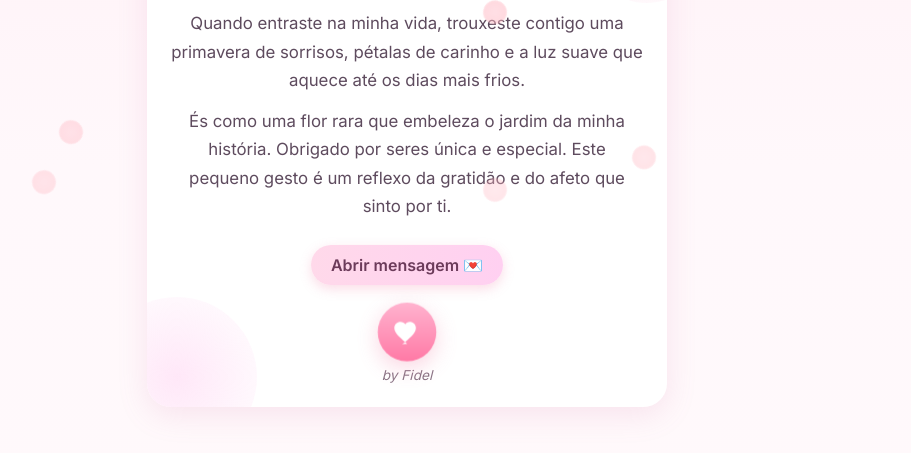
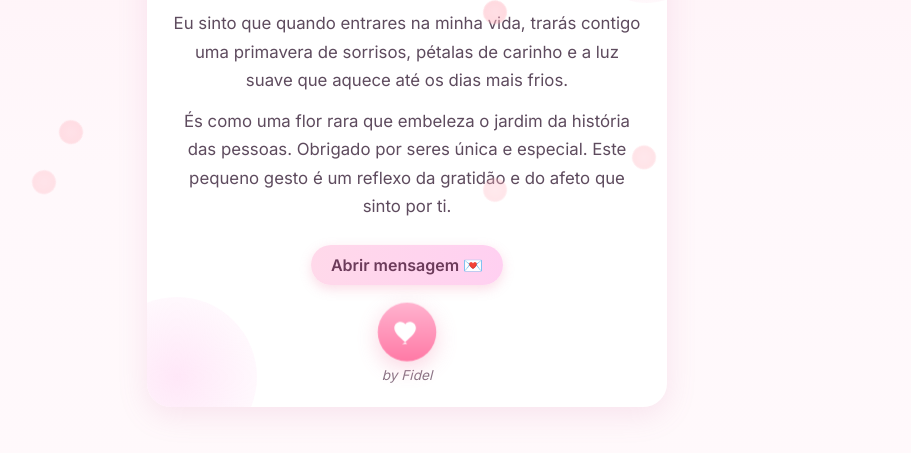
Before and after one commit to fidelinofernando/present-bel, a plain HTML site: page index.html in a window 1280 px wide. Shown: the part 235-688 px from the top of the page, without its empty margins (233-1144 px from the left). Drawn offline with Linux system fonts and the light colour scheme.

```diff
--- a/index.html
+++ b/index.html
@@ -68,8 +68,8 @@
 <body>
   <div class="card">
     <h1>Belma</h1>
-    <p>Quando entraste na minha vida, trouxeste contigo uma primavera de sorrisos, pétalas de carinho e a luz suave que aquece até os dias mais frios.</p>
-    <p>És como uma flor rara que embeleza o jardim da minha história. Obrigado por seres única e especial. Este pequeno gesto é um reflexo da gratidão e do afeto que sinto por ti.</p>
+    <p>Eu sinto que quando entrares na minha vida, trarás contigo uma primavera de sorrisos, pétalas de carinho e a luz suave que aquece até os dias mais frios.</p>
+    <p>És como uma flor rara que embeleza o jardim da história das pessoas. Obrigado por seres única e especial. Este pequeno gesto é um reflexo da gratidão e do afeto que sinto por ti.</p>
     <a href="#" class="btn" id="surpriseBtn">Abrir mensagem 💌</a>
     <div class="heart"><svg viewBox="0 0 24 24"><path d="M12.1 21.35l-1.1-1.02C5.1 15.24 2 12.39 2 8.75 2 6.07 4.21 4 6.88 4c1.54 0 3.04.76 3.9 1.96C11.08 4.76 12.57 4 14.11 4 16.78 4 19 6.07 19 8.75c0 3.64-3.1 6.49-8.98 11.58l-1.92 1.27z"/></svg></div>
     <footer>by Fidel</footer>
@@ -77,7 +77,7 @@
   <script>
     document.getElementById('surpriseBtn').addEventListener('click',function(e){
       e.preventDefault();
-      alert('Belma, desde que chegaste, cada dia ganhou mais cor e doçura. Que o teu sorriso nunca se apague e que a vida te retribua em flores tudo o que és. — Fidel');
+      alert('Belma, a tua presença mudou a minha vida de uma forma que não sei explicar, mas que guardo com muito carinho. — Fidel');
     });
 
     // Criar folhas rosas caindo
```
